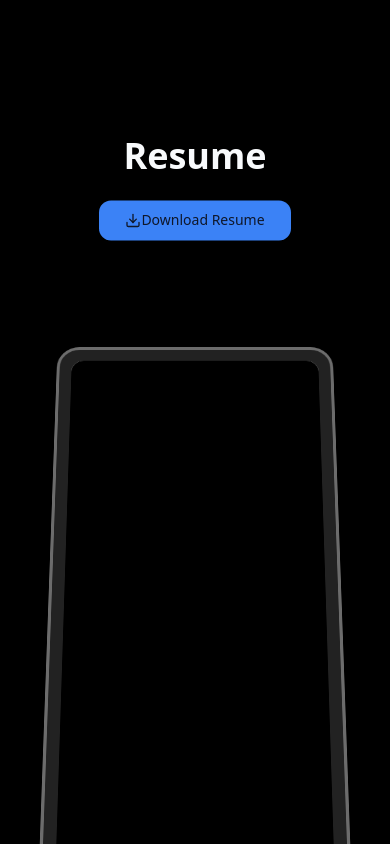
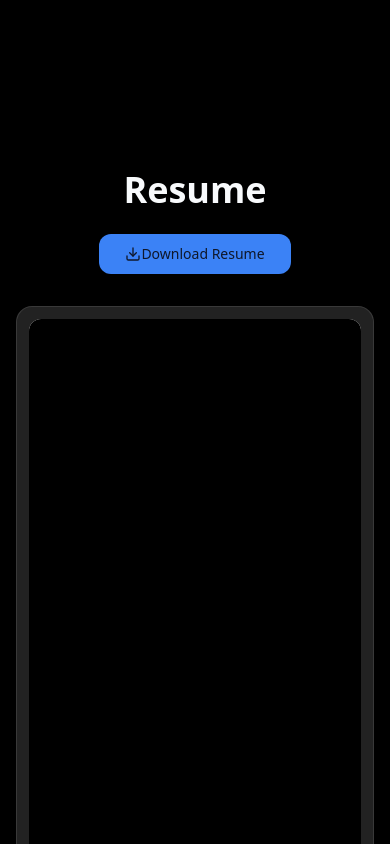
Before and after one commit to priyanshu-3/portfolio, a React (Vite) app: page / in a window 390 px wide. Shown: the part 1460-2304 px from the top of the page. Built offline with nearby package versions, Linux system fonts and the light colour scheme.

Commit message:
fix: disable 3D scroll animation on mobile for resume section, show clean layout instead

```diff
--- a/src/components/ui/container-scroll-animation.tsx
+++ b/src/components/ui/container-scroll-animation.tsx
@@ -36,6 +36,24 @@ export const ContainerScroll = ({
   const scale = useTransform(scrollYProgress, [0, 1], scaleDimensions());
   const translate = useTransform(scrollYProgress, [0, 1], [0, -100]);
 
+  // ── Mobile: clean layout, no 3D animation ──
+  if (isMobile) {
+    return (
+      <div className="flex flex-col items-center px-4 py-10 gap-8">
+        {/* Title + download button */}
+        <div className="w-full text-center">{titleComponent}</div>
+
+        {/* Resume card — full width, no rotation */}
+        <div className="w-full rounded-2xl border border-white/10 bg-[#222222] p-3 shadow-2xl">
+          <div className="w-full overflow-hidden rounded-xl bg-white" style={{ height: "75vh" }}>
+            {children}
+          </div>
+        </div>
+      </div>
+    );
+  }
+
+  // ── Desktop: full 3D scroll animation ──
   return (
     <div
       className="h-[60rem] md:h-[80rem] flex items-center justify-center relative p-2 md:p-20"
```
